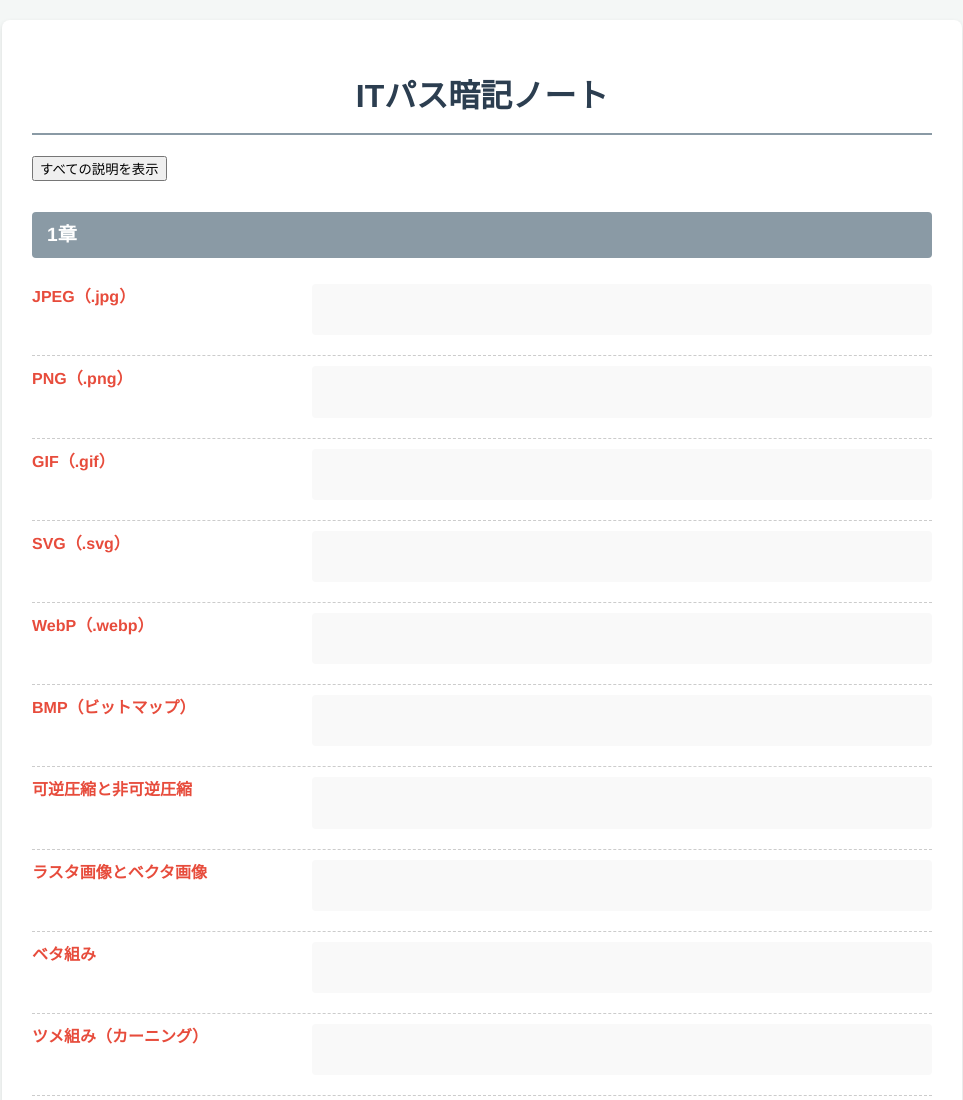
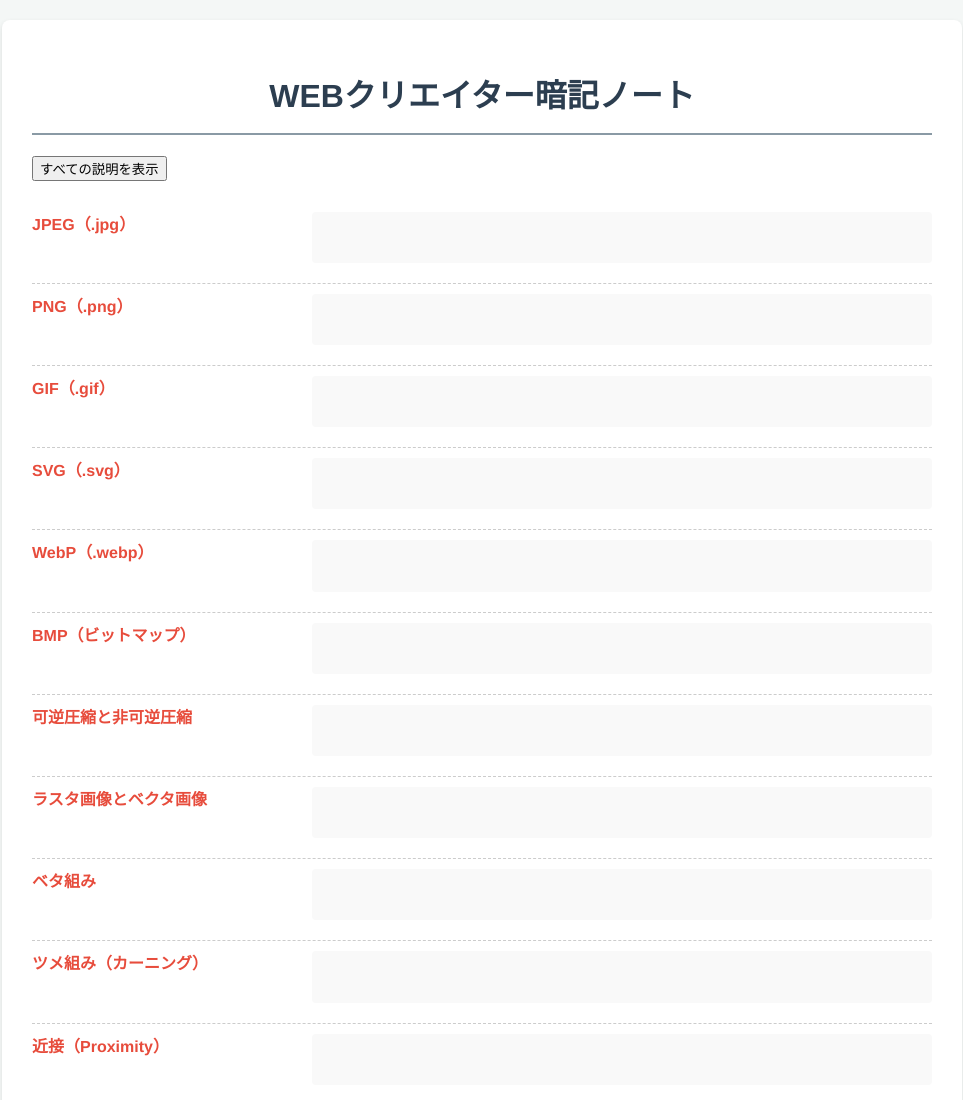
Before and after one commit to tomtomtom0224/webcre, a plain HTML site: page index.html in a window 1280 px wide. Shown: the top 1100 px of the page, without its empty margins (158-1121 px from the left). Drawn offline with Linux system fonts and the light colour scheme.

Commit message:
Add files via upload

```diff
--- a/index.html
+++ b/index.html
@@ -10,15 +10,13 @@
 <body>
 
 <div class="container">
-  <h1>ITパス暗記ノート</h1>
+  <h1>WEBクリエイター暗記ノート</h1>
 <!-- ノートの上部にボタンを配置 -->
 <div style="margin-bottom: 20px;">
 <button id="toggleBtn">すべての説明を表示</button>
 </div>
 
 <!-- 例：用語リスト構造 -->
-
-  <h2>1章</h2>
 <dl>
 <div class="item">
       <dt>JPEG（.jpg）</dt>
```
